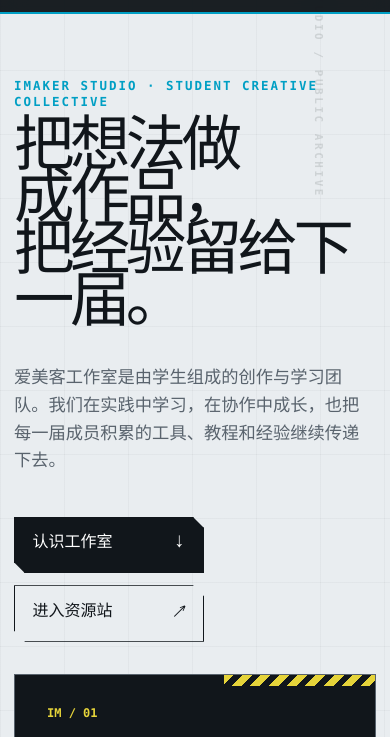
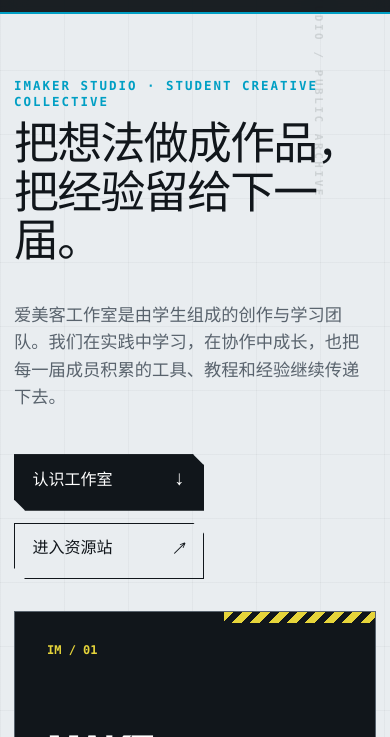
Before and after one commit to IMakerStudioCN/IMakerStudioCN.github.io, a plain HTML site: page index.html in a window 390 px wide. Shown: the part 58-795 px from the top of the page. Drawn offline with Linux system fonts and the light colour scheme.

Commit message:
Fix homepage title overlap

```diff
--- a/styles.css
+++ b/styles.css
@@ -170,7 +170,7 @@ footer p { margin: 0; color: var(--muted); }
 .studio-hero { position: relative; min-height: min(780px, calc(100dvh - 72px)); display: grid; grid-template-columns: minmax(0, 1.45fr) minmax(280px, .55fr); gap: 3rem; align-items: stretch; padding: 5.5rem 0 4rem; border-bottom: 2px solid var(--ink); }
 .studio-hero::after { content: "01"; position: absolute; right: 0; bottom: -2.2rem; color: rgba(17, 22, 27, .08); font: 800 8rem/.8 ui-monospace, Consolas, monospace; pointer-events: none; }
 .studio-hero-copy { align-self: center; }
-.studio-hero h1 { max-width: 980px; margin: 0; font-size: clamp(4rem, 8.4vw, 7.7rem); line-height: .86; letter-spacing: -.075em; font-weight: 850; text-wrap: balance; }
+.studio-hero h1 { max-width: 980px; margin: 0; font-size: clamp(3.5rem, 6vw, 5.2rem); line-height: 1.08; letter-spacing: -.035em; font-weight: 850; text-wrap: balance; }
 .studio-lead { max-width: 47rem; margin: 2rem 0 0; color: var(--muted); font-size: 1.08rem; }
 .hero-actions { display: flex; flex-wrap: wrap; gap: .75rem; margin-top: 2.5rem; }
 .primary-action, .secondary-action { display: inline-flex; min-width: 190px; align-items: center; justify-content: space-between; gap: 2rem; padding: .9rem 1.1rem; border: 1px solid var(--ink); border-radius: 0; font-weight: 720; clip-path: polygon(0 0, calc(100% - 11px) 0, 100% 11px, 100% 100%, 11px 100%, 0 calc(100% - 11px)); transition: background-color 180ms ease, color 180ms ease, transform 180ms ease; }
@@ -350,7 +350,7 @@ footer a { color: var(--accent); }
   .channel-card-admin { margin-inline: -14px; padding-inline: 14px; }
   .review-flow { gap: 2.5rem; padding-top: 4.5rem; }
   .studio-hero { min-height: auto; grid-template-columns: 1fr; gap: 2rem; padding: 4rem 0; }
-  .studio-hero h1 { font-size: clamp(3.25rem, 15.5vw, 5.4rem); }
+  .studio-hero h1 { font-size: clamp(2.8rem, 10vw, 4.2rem); line-height: 1.08; letter-spacing: -.035em; }
   .studio-manifesto { min-height: 390px; }
   .studio-about, .contribution-section { grid-template-columns: 1fr; gap: 3rem; padding: 5rem 0; }
   .works-section, .resource-bridge { padding: 5rem 0; }
```
